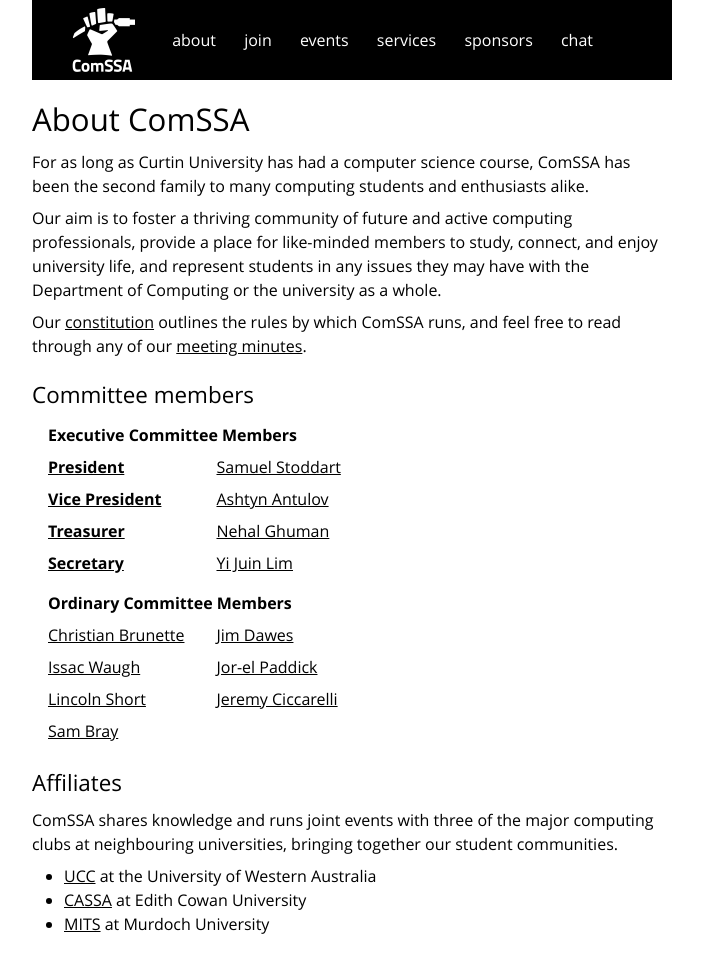
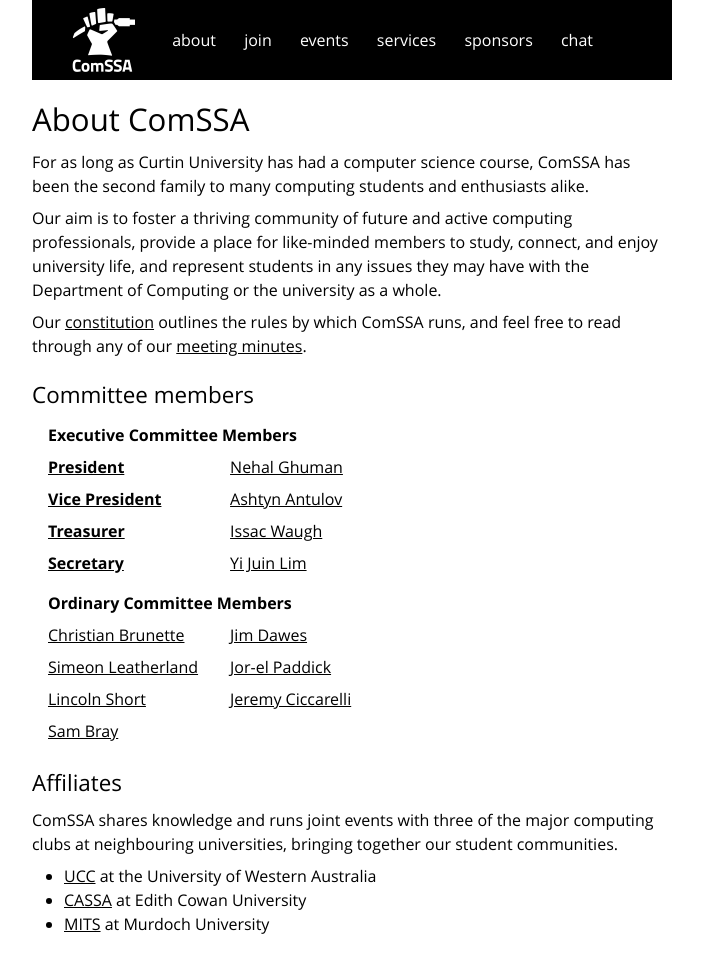
Before and after one commit to ComSSA/www.comssa.org.au, a Jekyll site: the page built from about/index.md, in a window 1280 px wide. Shown: the whole page, without its empty margins (288-991 px from the left). Built offline with Jekyll 4.4.1, drawn with Linux system fonts in a browser that asks for light colours.

Commit message:
Updated Committee Section

```diff
--- a/about/index.md
+++ b/about/index.md
@@ -25,7 +25,7 @@ Our [constitution] outlines the rules by which ComSSA runs, and feel free to rea
 	</tr>
 	<tr>
 		<th><a href="mailto:president@comssa.org.au">President</a></th>
-		<td><a href="mailto:">Samuel Stoddart</a></td>
+		<td><a href="mailto:sov@comssa.org.au">Nehal Ghuman</a></td>
 	</tr>
 	<tr>
 		<th><a href="mailto:vp@comssa.org.au">Vice President</a></th>
@@ -46,19 +46,19 @@ Our [constitution] outlines the rules by which ComSSA runs, and feel free to rea
 		<th colspan="2">Ordinary Committee Members</th>
 	</tr>
 	<tr>
-		<td><a href="mailto:">Christian Brunette</a></td>
+		<td><a href="mailto:vulnsec.comssa.org.ai">Christian Brunette</a></td>
 		<td><a href="mailto:">Jim Dawes</a></td>
 	</tr>
 	<tr>
-		<td><a href="mailto:">Issac Waugh</a></td>
+		<td><a href="mailto:">Simeon Leatherland</a></td>
 		<td><a href="mailto:">Jor-el Paddick</a></td>
 	</tr>
 	<tr>
-	    <td><a href="mailto:">Lincoln Short</a></td>
+	    <td><a href="mailto:lincoln@comssa.org.au">Lincoln Short</a></td>
 	    <td><a href="mailto:">Jeremy Ciccarelli</a></td>
 	</tr>
 	<tr>
-	    <td><a href="mailto:">Sam Bray</a></td>
+	    <td><a href="mailto:sambray.comssa.org.au">Sam Bray</a></td>
 	</tr>
 </table>
 
```
Also changed, not shown: other parts of about/index.md (+1 -1 lines).
